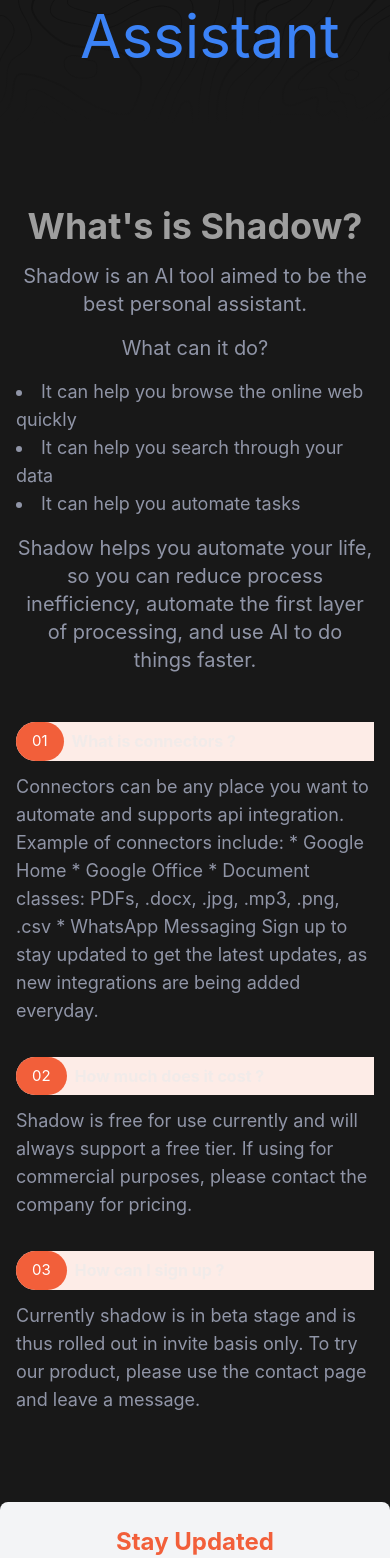
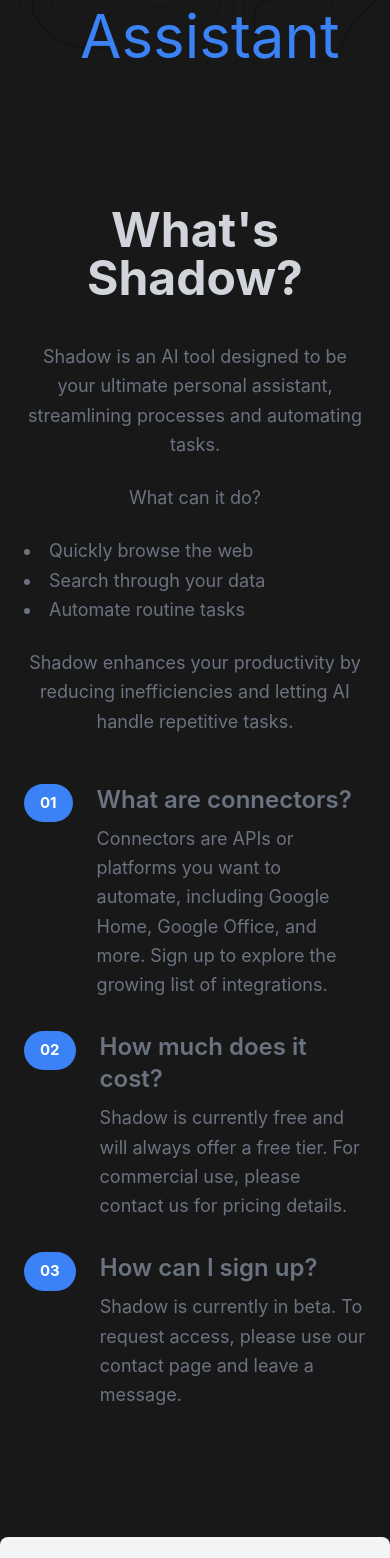
Before and after one commit to arpitpatel901/tlbot_website, a Vue app: page / in a window 390 px wide. Shown: the part 390-1948 px from the top of the page. Built offline with nearby package versions, Linux system fonts and the light colour scheme; a web font is replaced by a local one; what vue3-google-login would draw is missing.

Commit message:
Looks much better. Mobile size still needs work

```diff
--- a/src/components/HomePage.vue
+++ b/src/components/HomePage.vue
@@ -47,128 +47,76 @@
   </div>
   <div>
     <!-- Uniqueness Section -->
-    <section id="Uniqueness">
+<section id="Uniqueness" class="py-20">
   <!-- Flex container -->
-      <div
-        class="container flex flex-col px-4 mx-auto mt-10 space-y-12 py-10 md:py-40 md:space-y-0 md:flex-row"
-      >
+  <div class="container flex flex-col px-6 mx-auto space-y-12 md:space-y-0 md:flex-row">
     <!-- What's Different -->
-        <div
-          class="container"
-          >
-        <div class="flex flex-col space-y-4 md:w-1/2">
-          <h2 class="max-w-md text-4xl font-bold text-center md:text-left">
-            What's is Shadow?
+    <div class="md:w-1/2 flex flex-col space-y-6">
+      <h2 class="text-5xl font-bold text-center md:text-left text-gray-300 mb-4">
+        What's Shadow?
       </h2>
-          <p class="max-w-sm text-xl text-center text-darkGrayishBlue md:text-left">
-            Shadow is an AI tool aimed to be the best personal assistant.          </p>
-          <p class="max-w-sm text-xl text-center text-darkGrayishBlue md:text-left">
+      <p class="text-lg text-gray-500 text-center md:text-left leading-relaxed">
+        Shadow is an AI tool designed to be your ultimate personal assistant, streamlining processes and automating tasks.
+      </p>
+      <p class="text-lg text-gray-500 text-center md:text-left leading-relaxed">
         What can it do?
       </p>
-          <ul class="container list-disc list-inside text-darkGrayishBlue text-lg md:text-xl">
-            <li>It can help you browse the online web quickly</li>
-            <li>It can help you search through your data</li>
-            <li>It can help you automate tasks</li>
+      <ul class="list-disc list-inside text-gray-500 text-lg leading-relaxed">
+        <li>Quickly browse the web</li>
+        <li>Search through your data</li>
+        <li>Automate routine tasks</li>
       </ul>
-          <p class="max-w-sm text-xl text-center text-darkGrayishBlue md:text-left">
-            Shadow helps you automate your life, so you can
-            reduce process inefficiency, automate the first layer of processing, and
-            use AI to do things faster.
+      <p class="text-lg text-gray-500 text-center md:text-left leading-relaxed">
+        Shadow enhances your productivity by reducing inefficiencies and letting AI handle repetitive tasks.
       </p>
-        </div>
     </div>
 
     <!-- Numbered List -->
-        <div class="flex flex-col space-y-8 md:w-1/2">
+    <div class="md:w-1/2 flex flex-col space-y-8">
       <!-- List Item 1 -->
-          <div
-            class="flex flex-col space-y-3 md:space-y-0 md:space-x-6 md:flex-row"
-          >
-            <!-- Heading -->
-            <div class="rounded-l-full bg-brightRedSupLight md:bg-transparent">
-              <div class="flex items-center space-x-2">
-                <div
-                  class="px-4 py-2 text-white rounded-full md:py-1 bg-brightRed"
-                >
+      <div class="flex items-start space-x-6">
+        <!-- Number -->
+        <div class="bg-blue-500 rounded-full px-4 py-2 text-white font-bold">
           01
         </div>
-                <h3 class="text-base font-bold md:mb-4 md:hidden">
-                  What is connectors ?
+        <div>
+          <h3 class="text-2xl font-semibold text-gray-500 mb-2">
+            What are connectors?
           </h3>
-              </div>
-            </div>
-
-            <div>
-              <h3 class="hidden mb-4 text-2xl font-bold md:block">
-                What is connectors ?
-
-              </h3>
-              <p class="text-darkGrayishBlue text-lg md:text-xl">
-                Connectors can be any place you want to automate and supports api integration.
-                Example of connectors include:
-                * Google Home
-                * Google Office
-                * Document classes: PDFs, .docx, .jpg, .mp3, .png, .csv
-                * WhatsApp Messaging
-                Sign up to stay updated to get the latest updates, as new integrations are being added everyday.
+          <p class="text-lg text-gray-500 leading-relaxed">
+            Connectors are APIs or platforms you want to automate, including Google Home, Google Office, and more. Sign up to explore the growing list of integrations.
           </p>
         </div>
       </div>
 
       <!-- List Item 2 -->
-          <div
-            class="flex flex-col space-y-3 md:space-y-0 md:space-x-6 md:flex-row"
-          >
-            <!-- Heading -->
-            <div class="rounded-l-full bg-brightRedSupLight md:bg-transparent">
-              <div class="flex items-center space-x-2">
-                <div
-                  class="px-4 py-2 text-white rounded-full md:py-1 bg-brightRed"
-                >
+      <div class="flex items-start space-x-6">
+        <!-- Number -->
+        <div class="bg-blue-500 rounded-full px-4 py-2 text-white font-bold">
           02
         </div>
-                <h3 class="text-base font-bold md:mb-4 md:hidden">
-                  How much does it cost ?
+        <div>
+          <h3 class="text-2xl font-semibold text-gray-500 mb-2">
+            How much does it cost?
           </h3>
-              </div>
-            </div>
-
-            <div>
-              <h3 class="hidden mb-4 text-2xl font-bold md:block">
-                How much does it cost ?
-              </h3>
-              <p class="text-darkGrayishBlue text-lg md:text-xl">
-                Shadow is free for use currently and will always support a free tier.
-                If using for commercial purposes, please contact the company for pricing.
+          <p class="text-lg text-gray-500 leading-relaxed">
+            Shadow is currently free and will always offer a free tier. For commercial use, please contact us for pricing details.
           </p>
         </div>
       </div>
 
       <!-- List Item 3 -->
-          <div
-            class="flex flex-col space-y-3 md:space-y-0 md:space-x-6 md:flex-row"
-          >
-            <!-- Heading -->
-            <div class="rounded-l-full bg-brightRedSupLight md:bg-transparent">
-              <div class="flex items-center space-x-2">
-                <div
-                  class="px-4 py-2 text-white rounded-full md:py-1 bg-brightRed"
-                >
+      <div class="flex items-start space-x-6">
+        <!-- Number -->
+        <div class="bg-blue-500 rounded-full px-4 py-2 text-white font-bold">
           03
         </div>
-                <h3 class="text-base font-bold md:mb-4 md:hidden">
-                  How can I sign up ?
+        <div>
+          <h3 class="text-2xl font-semibold text-gray-500 mb-2">
+            How can I sign up?
           </h3>
-              </div>
-            </div>
-
-            <div>
-              <h3 class="hidden mb-4 text-2xl font-bold md:block">
-                How can I sign up ?
-              </h3>
-              <p class="text-darkGrayishBlue text-lg md:text-xl">
-                Currently shadow is in beta stage and is thus rolled out in invite basis only.
-                To try our product, please use the contact page and leave a message.
+          <p class="text-lg text-gray-500 leading-relaxed">
+            Shadow is currently in beta. To request access, please use our contact page and leave a message.
           </p>
         </div>
       </div>
```
Lines whose indentation alone changed are shown as unchanged.
